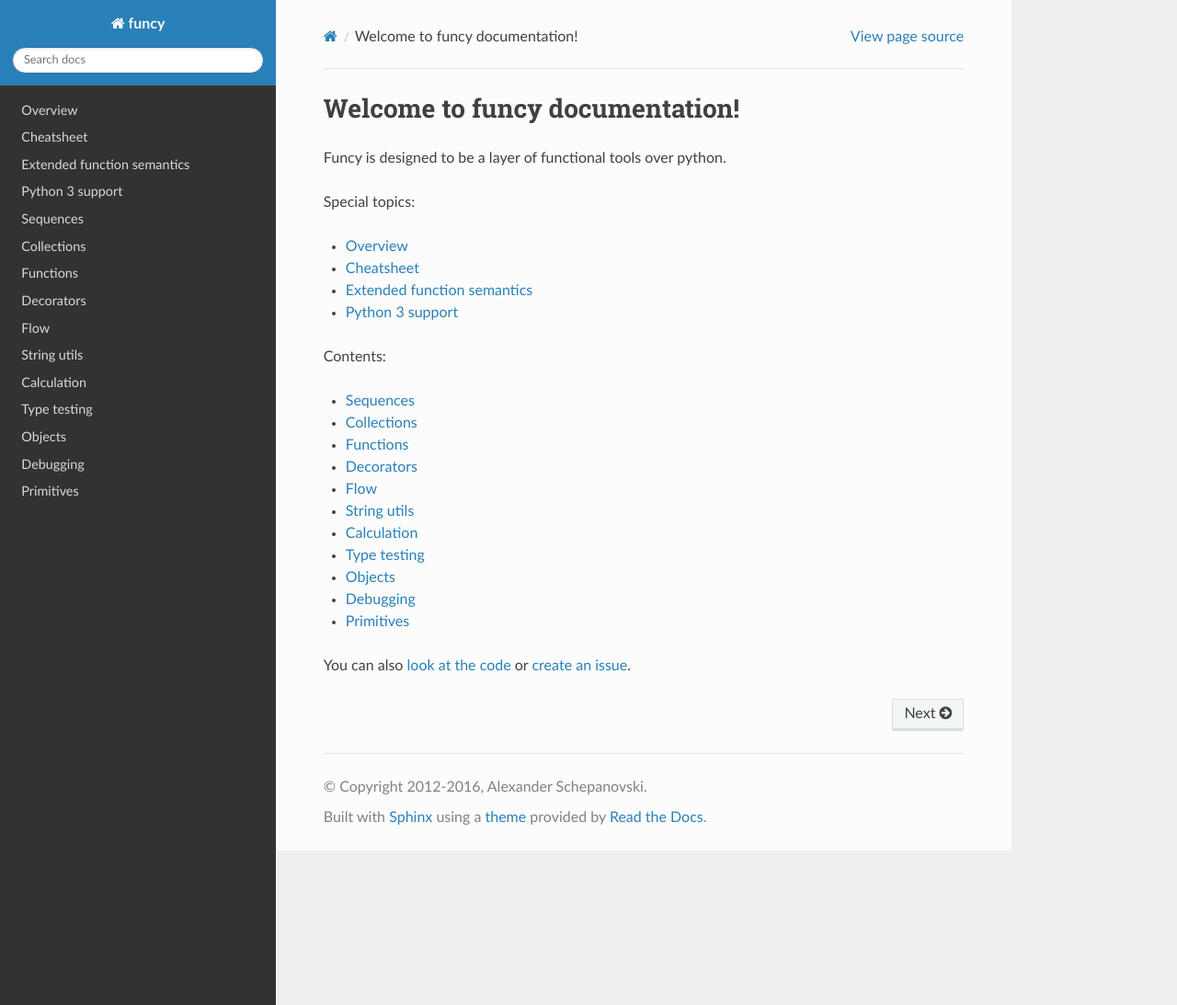
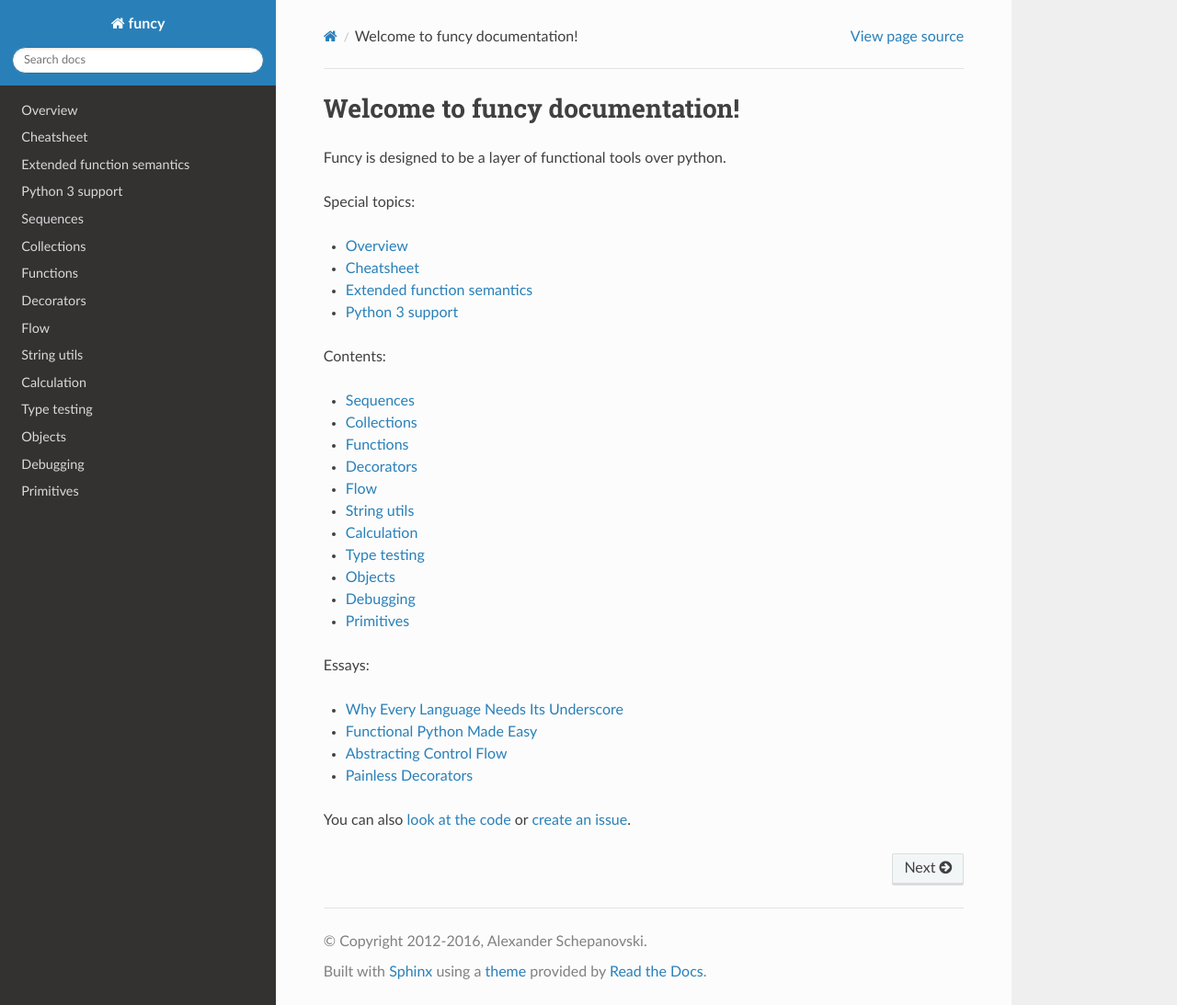
Before and after one commit to Jamaal224/funcy, a Sphinx documentation site: the page built from docs/index.rst, in a window 1280 px wide and 1093 px high. Shown: the whole window at 92% size. Built offline with Sphinx 7.4.7 and the Read the Docs theme 2.0.0, drawn with Linux system fonts in a browser that asks for light colours.

Commit message:
Add links to blog to docs

```diff
--- a/docs/index.rst
+++ b/docs/index.rst
@@ -31,4 +31,13 @@ Contents:
    debug
    primitives
 
+
+Essays:
+
+- `Why Every Language Needs Its Underscore <http://hackflow.com/blog/2014/06/22/why-every-language-needs-its-underscore/>`_
+- `Functional Python Made Easy <http://hackflow.com/blog/2013/10/13/functional-python-made-easy/>`_
+- `Abstracting Control Flow <http://hackflow.com/blog/2013/10/08/abstracting-control-flow/>`_
+- `Painless Decorators <http://hackflow.com/blog/2013/11/03/painless-decorators/>`_
+
+
 You can also `look at the code <https://github.com/Suor/funcy>`_ or `create an issue <https://github.com/Suor/funcy/issues?state=open>`_.
```
